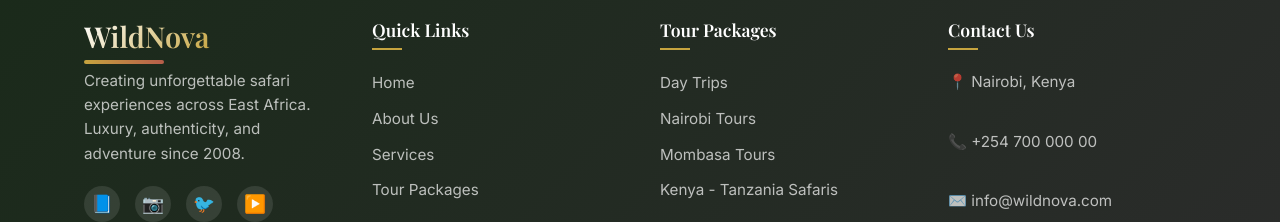
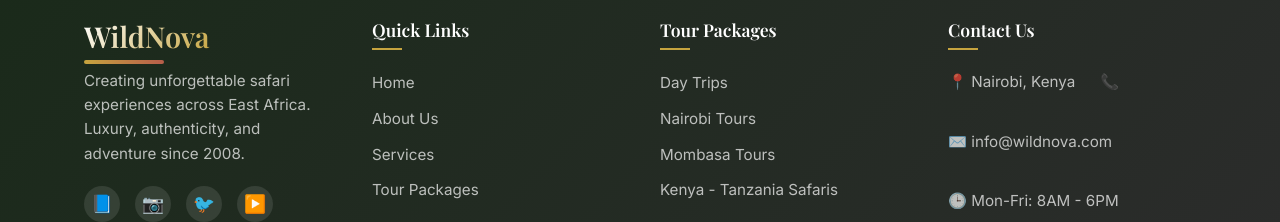
Before and after one commit to edgahdev/wildnova, a React (Vite) app: page / in a window 1280 px wide. Shown: the part 6925-7147 px from the top of the page. Built offline with nearby package versions, Linux system fonts and the light colour scheme; the HTML template or start-up script is replaced by a standard one.

Commit message:
Final updates for WildNova: hero, WhatsApp button, SEO

```diff
--- a/src/components/layouts/Footer.jsx
+++ b/src/components/layouts/Footer.jsx
@@ -52,7 +52,7 @@ const Footer = () => {
             <h3 className="footer-title">Contact Us</h3>
             <ul className="contact-info">
               <li>📍 Nairobi, Kenya</li>
-              <li>📞 +254 700 000 00</li>
+              <li>📞</li>
               <li>✉️ info@wildnova.com</li>
               <li>🕒 Mon-Fri: 8AM - 6PM</li>
             </ul>
```
